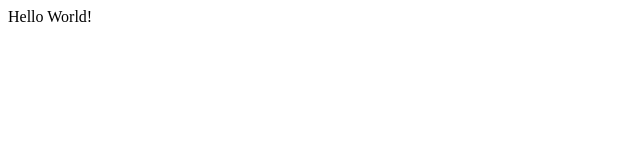
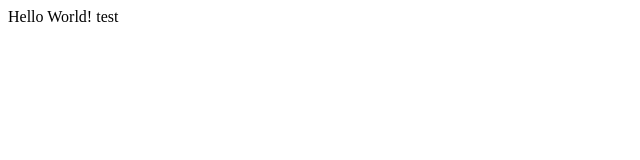
Before and after one commit to evadb/hello-world, a Next.js app: page / in a window 1280 px wide. Shown: the top 160 px of the page, without its empty margins (0-640 px from the left). Built offline with nearby package versions, Linux system fonts and the light colour scheme.

Commit message:
Make a change

```diff
--- a/pages/index.js
+++ b/pages/index.js
@@ -1 +1 @@
-export default() => <div>Hello World!</div>
+export default () => <div>Hello World! test</div>
```
